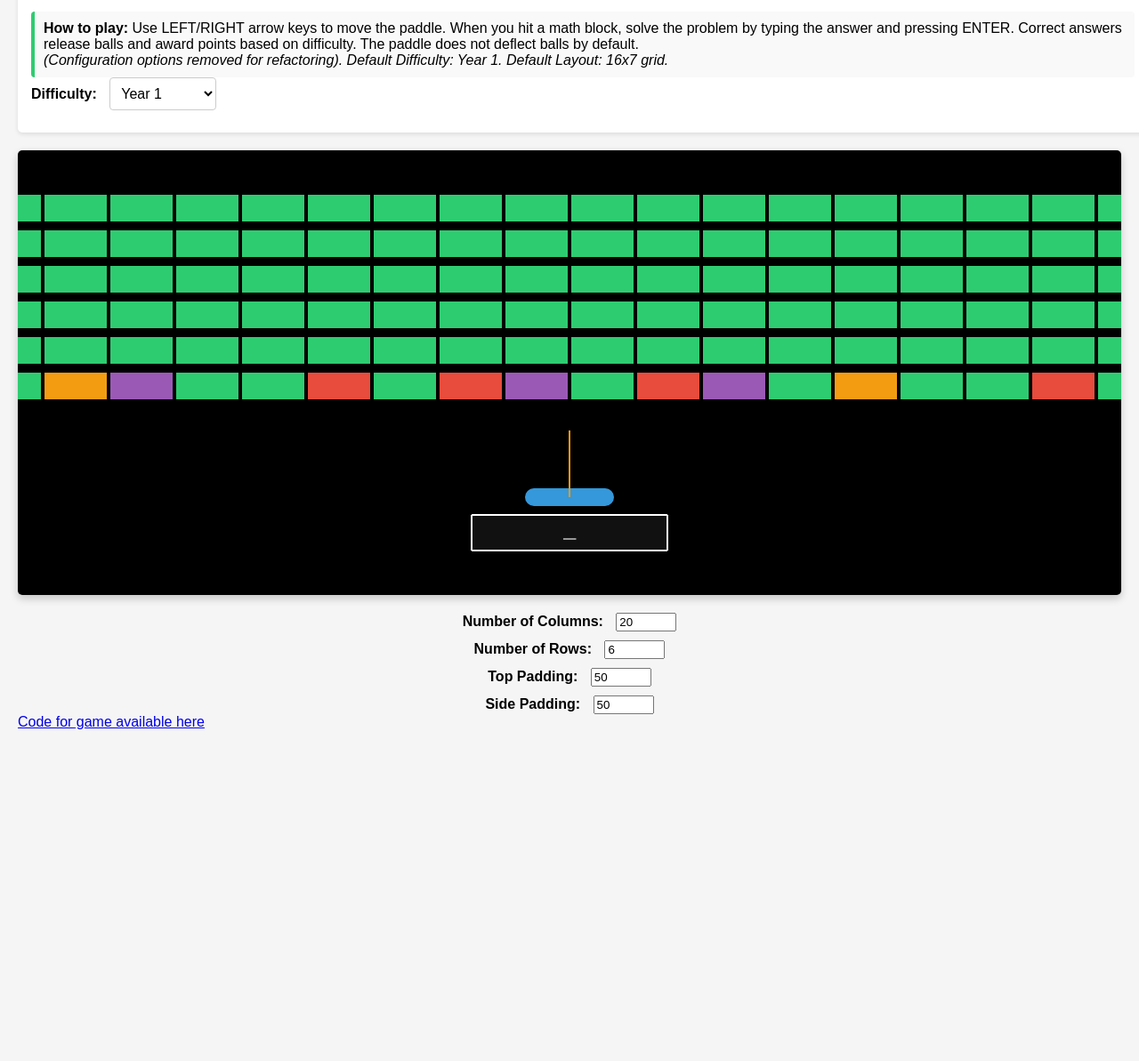
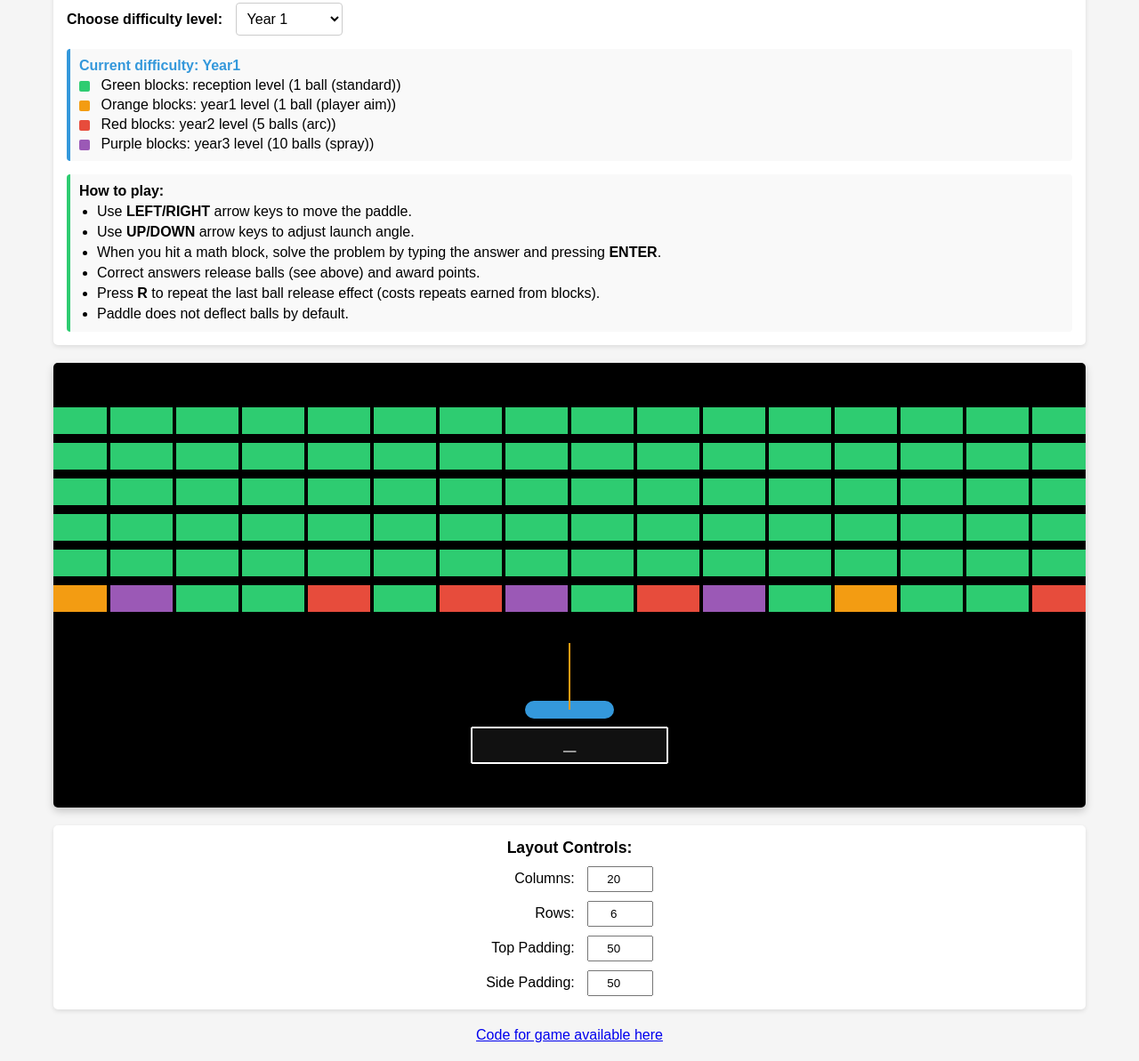
Before and after one commit to RupertLinacre/breakout_maths, a website built with Vite: page index.html in a window 1280 px wide. Shown: the part 32-1225 px from the top of the page at 89% size. Before the commit the page ends 873 px from the top, so only its background shows below. Built offline with nearby package versions, Linux system fonts and the light colour scheme; animation ran at ten frames a second; what maths-game-problem-generator would draw is missing.

Commit message:
feat: enhance layout and styling for better user experience and readability

```diff
--- a/index.html
+++ b/index.html
@@ -19,8 +19,9 @@
     .container {
       margin: 0 auto;
       padding: 20px;
-
       width: 100%;
+      max-width: 1200px;
+      /* Limit container width for better layout */
       box-sizing: border-box;
     }
 
@@ -31,19 +32,10 @@
       border-radius: 5px;
       box-shadow: 0 2px 5px rgba(0, 0, 0, 0.1);
       width: 100%;
+      box-sizing: border-box;
     }
 
-    .control-row {
-      display: flex;
-      align-items: center;
-      margin-bottom: 10px;
-    }
-
-    .control-label {
-      font-weight: bold;
-      margin-right: 15px;
-      min-width: 150px;
-    }
+    /* Removed .control-row, .control-label as they are not used directly */
 
     select {
       padding: 8px;
@@ -54,27 +46,58 @@
     }
 
     .block-info {
-      margin-top: 10px;
+      margin-top: 15px;
+      /* Increased spacing */
+      margin-bottom: 15px;
+      /* Added spacing below */
       padding: 10px;
       background-color: #f9f9f9;
       border-radius: 4px;
       border-left: 4px solid #3498db;
     }
 
+    /* Style for list items within block-info */
+    .block-info div {
+      margin-bottom: 4px;
+      /* Space between lines */
+    }
+
+    .block-info div:last-child {
+      margin-bottom: 0;
+      /* No space after last line */
+    }
+
     .instructions {
       margin-top: 10px;
-      padding: 10px;
+      padding: 10px 10px 1px 10px;
+      /* Reduced bottom padding */
       background-color: #f9f9f9;
       border-radius: 4px;
       border-left: 4px solid #2ecc71;
     }
 
+    .instructions ul {
+      padding-left: 20px;
+      /* Indent list */
+      margin-top: 5px;
+      margin-bottom: 10px;
+    }
+
+    .instructions li {
+      margin-bottom: 5px;
+      /* Space between list items */
+    }
+
+
     .block-color {
       display: inline-block;
       width: 12px;
       height: 12px;
-      margin-right: 5px;
+      margin-right: 8px;
+      /* Increased spacing */
       border-radius: 2px;
+      vertical-align: middle;
+      /* Align color swatch nicely */
     }
 
     .green {
@@ -97,7 +120,8 @@
       border-radius: 5px;
       overflow: hidden;
       box-shadow: 0 4px 10px rgba(0, 0, 0, 0.2);
-      margin: 0 auto;
+      margin: 0 auto 20px auto;
+      /* Added bottom margin */
       display: flex;
       justify-content: center;
     }
@@ -105,6 +129,58 @@
     .difficulty-name {
       font-weight: bold;
       color: #3498db;
+      margin-bottom: 8px;
+      /* Space below heading */
+    }
+
+    .layout-controls {
+      margin-top: 0;
+      /* Removed top margin as it's below game */
+      margin-bottom: 20px;
+      text-align: center;
+      padding: 15px;
+      background-color: #fff;
+      border-radius: 5px;
+      box-shadow: 0 2px 5px rgba(0, 0, 0, 0.1);
+      width: 100%;
+      box-sizing: border-box;
+    }
+
+    .layout-controls strong {
+      display: block;
+      margin-bottom: 10px;
+      font-size: 1.1em;
+    }
+
+    .layout-controls div {
+      margin-bottom: 10px;
+    }
+
+    .layout-controls div:last-child {
+      margin-bottom: 0;
+    }
+
+    .layout-controls label {
+      display: inline-block;
+      min-width: 100px;
+      /* Align labels */
+      text-align: right;
+      margin-right: 5px;
+    }
+
+    .layout-controls input {
+      width: 60px;
+      margin-left: 5px;
+      /* Reduced margin */
+      padding: 5px;
+      text-align: center;
+    }
+
+
+    .code-available-here {
+      margin-top: 0;
+      /* Removed top margin */
+      text-align: center;
     }
   </style>
 </head>
@@ -112,52 +188,116 @@
 <body>
   <div class="container">
     <div class="game-controls">
-      <div class="instructions">
-        <strong>How to play:</strong> Use LEFT/RIGHT arrow keys to move the paddle. When you hit a math block, solve the
-        problem by typing the answer and pressing ENTER. Correct answers release balls and award points based on
-        difficulty. The paddle does not deflect balls by default.
-        <br><em>(Configuration options removed for refactoring). Default Difficulty: Year 1. Default Layout: 16x7
-          grid.</em>
-      </div>
+      <!-- Difficulty Selector -->
       <div style="margin-bottom: 10px;">
-        <label for="difficulty-selector"><strong>Difficulty:</strong></label>
+        <label for="difficulty-selector"><strong>Choose difficulty level:</strong></label>
         <select id="difficulty-selector" style="width: 120px; margin-left: 10px;">
           <option value="reception">Reception</option>
-          <option value="year1">Year 1</option>
+          <option value="year1">Year 1</option> <!-- Default or set by JS -->
           <option value="year2">Year 2</option>
           <option value="year3">Year 3</option>
           <option value="year4">Year 4</option>
         </select>
       </div>
-    </div>
-    <div id="game-container"></div>
 
-    <div style="margin-top: 20px; text-align: center;">
-      <div style="margin-bottom: 10px;">
-        <label for="numColumnsInput"><strong>Number of Columns:</strong></label>
-        <input id="numColumnsInput" type="number" min="2" max="1000" style="width: 60px; margin-left: 10px;">
+      <!-- Dynamic Block Info Area -->
+      <div id="dynamic-block-info" class="block-info">
+        <!-- Content will be generated by JavaScript -->
+        <div class="difficulty-name">Loading difficulty info...</div>
+        <div><span class="block-color green"></span> Loading...</div>
+        <div><span class="block-color orange"></span> Loading...</div>
+        <div><span class="block-color red"></span> Loading...</div>
+        <div><span class="block-color purple"></span> Loading...</div>
       </div>
-      <div style="margin-bottom: 10px;">
-        <label for="numRowsInput"><strong>Number of Rows:</strong></label>
-        <input id="numRowsInput" type="number" min="1" max="20" style="width: 60px; margin-left: 10px;">
-      </div>
-      <div style="margin-bottom: 10px;">
-        <label for="topPaddingInput"><strong>Top Padding:</strong></label>
-        <input id="topPaddingInput" type="number" min="0" max="500" step="1" style="width: 60px; margin-left: 10px;">
-      </div>
-      <div>
-        <label for="sidePaddingInput"><strong>Side Padding:</strong></label>
-        <input id="sidePaddingInput" type="number" min="0" max="500" step="1" style="width: 60px; margin-left: 10px;">
+
+      <!-- Instructions -->
+      <div class="instructions">
+        <strong>How to play:</strong>
+        <ul>
+          <li>Use <strong>LEFT/RIGHT</strong> arrow keys to move the paddle.</li>
+          <li>Use <strong>UP/DOWN</strong> arrow keys to adjust launch angle.</li>
+          <li>When you hit a math block, solve the problem by typing the answer and pressing <strong>ENTER</strong>.
+          </li>
+          <li>Correct answers release balls (see above) and award points.</li>
+          <li>Press <strong>R</strong> to repeat the last ball release effect (costs repeats earned from blocks).</li>
+          <li>Paddle does not deflect balls by default.</li>
+        </ul>
       </div>
     </div>
 
+    <!-- Game Canvas Container -->
+    <div id="game-container"></div>
+
+    <!-- Layout Controls -->
+    <div class="layout-controls">
+      <strong>Layout Controls:</strong>
+      <div>
+        <label for="numColumnsInput">Columns:</label>
+        <input id="numColumnsInput" type="number" min="2" max="1000">
+      </div>
+      <div>
+        <label for="numRowsInput">Rows:</label>
+        <input id="numRowsInput" type="number" min="1" max="2000">
+      </div>
+      <div>
+        <label for="topPaddingInput">Top Padding:</label>
+        <input id="topPaddingInput" type="number" min="0" max="500" step="1">
+      </div>
+      <div>
+        <label for="sidePaddingInput">Side Padding:</label>
+        <input id="sidePaddingInput" type="number" min="0" max="500" step="1">
+      </div>
+    </div>
+
+    <!-- Link -->
     <div class="code-available-here">
       <a href="https://github.com/RupertLinacre/breakout_maths" target="_blank">Code for game available here</a>
     </div>
   </div>
 
-  <!-- Only main.js is needed now -->
+  <!-- Main Script (needs modification to update #dynamic-block-info) -->
   <script type="module" src="/src/main.js"></script>
+
+  <!-- Add JavaScript to update block info -->
+  <script type="module">
+    import GameConfig from './src/config/gameConfig.js';
+
+    const difficultySelector = document.getElementById('difficulty-selector');
+    const blockInfoDiv = document.getElementById('dynamic-block-info');
+
+    function updateBlockInfoDisplay(selectedDifficulty) {
+      const yearRange = GameConfig.getYearRange(selectedDifficulty); // Get range for the selected difficulty
+      const difficultyName = selectedDifficulty.charAt(0).toUpperCase() + selectedDifficulty.slice(1); // Capitalize
+
+      // Define descriptions based on factory logic (positionIndex)
+      const blockDescriptions = [
+        { color: 'green', level: yearRange[0], balls: '1 ball (standard)' },
+        { color: 'orange', level: yearRange[1], balls: '1 ball (player aim)' },
+        { color: 'red', level: yearRange[2], balls: '5 balls (arc)' },
+        { color: 'purple', level: yearRange[3], balls: '10 balls (spray)' }
+      ];
+
+      let html = `<div class="difficulty-name">Current difficulty: ${difficultyName}</div>`;
+
+      blockDescriptions.forEach(desc => {
+        html += `<div><span class="block-color ${desc.color}"></span> ${desc.color.charAt(0).toUpperCase() + desc.color.slice(1)} blocks: ${desc.level} level (${desc.balls})</div>`;
+      });
+
+      blockInfoDiv.innerHTML = html;
+    }
+
+    // Initial setup on load
+    const initialDifficulty = localStorage.getItem('mathGameDifficulty') || GameConfig.getDifficulty();
+    difficultySelector.value = initialDifficulty; // Set dropdown to match
+    updateBlockInfoDisplay(initialDifficulty); // Display initial info
+
+    // Update display when selector changes
+    difficultySelector.addEventListener('change', (e) => {
+      updateBlockInfoDisplay(e.target.value);
+      // Note: The game restart logic is handled separately in main.js
+    });
+  </script>
+
 </body>
 
 </html>
```
